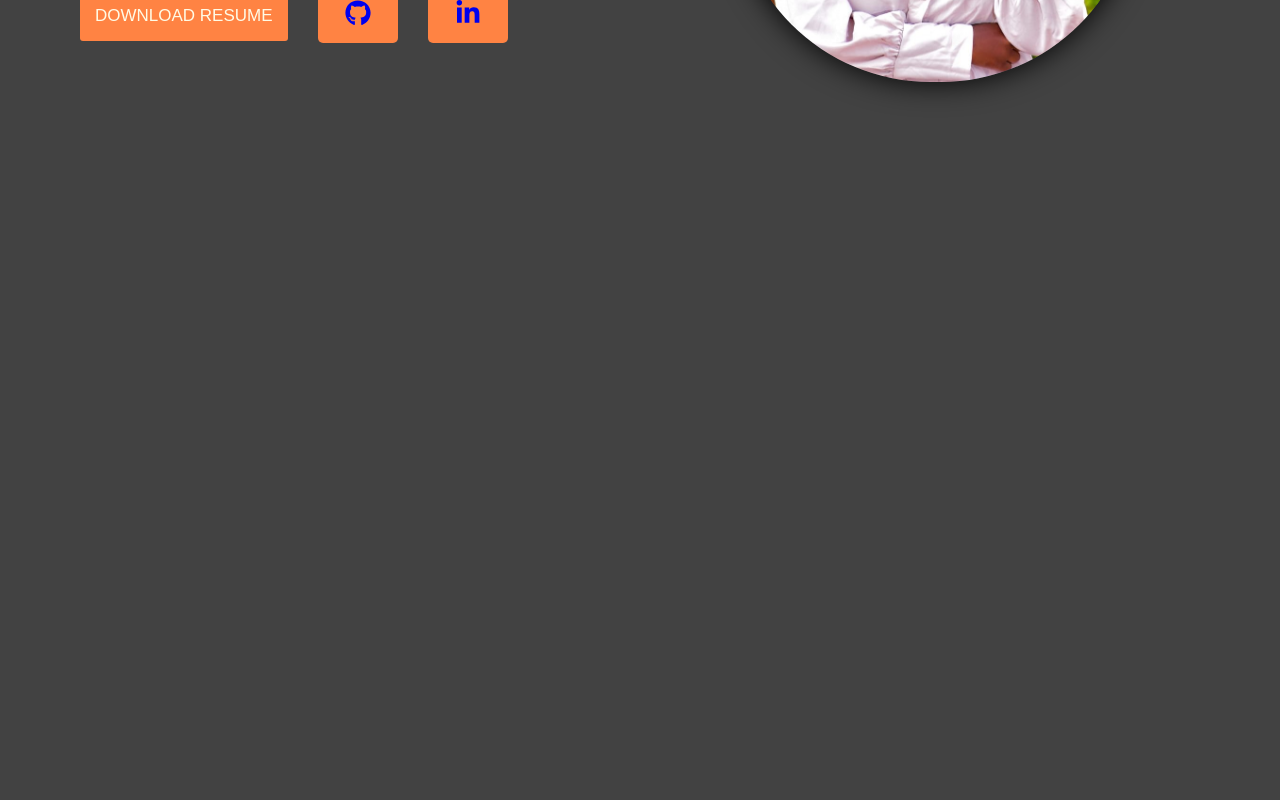
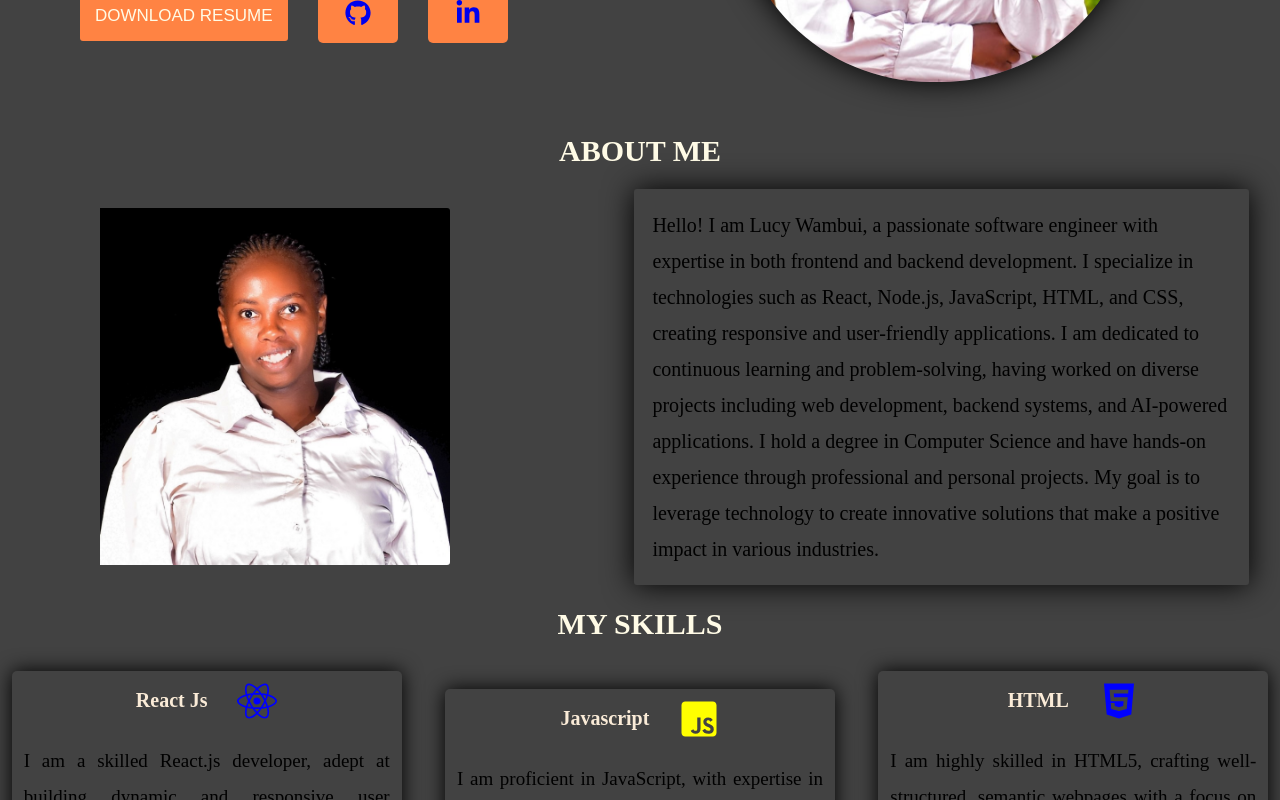
Before and after one commit to lwambon/my-portfolio, a React (Vite) app: page / in a window 1280 px wide. Shown: the part 420-1220 px from the top of the page. Before the commit the page ends 800 px from the top, so only its background shows below. Built offline with nearby package versions, Linux system fonts and the light colour scheme.

Commit message:
home section of my portofolio

```diff
--- a/src/App.jsx
+++ b/src/App.jsx
@@ -1,7 +1,7 @@
 import "./App.css";
 import { BrowserRouter, Routes, Route } from "react-router-dom";
 import Header from "./component/Header/Header";
-import Hero from "./component/Hero/Hero";
+import Home from "./component/Home/Home";
 import About from "./component/About/About";
 import Skills from "./component/Skills/Skills";
 
@@ -9,8 +9,8 @@ function App() {
   return (
     <BrowserRouter>
       <Header />
-      <Hero />
       <Routes>
+        <Route path="/" element={<Home />} />
         <Route path="/about" element={<About />} />
         <Route path="/skills" element={<Skills />} />
       </Routes>
--- /dev/null
+++ b/src/component/Home/Home.jsx
@@ -0,0 +1,15 @@
+import Hero from "../Hero/Hero";
+import About from "../About/About";
+import Skills from "../Skills/Skills";
+
+function Home() {
+  return (
+    <div>
+      <Hero />
+      <About />
+      <Skills />
+    </div>
+  );
+}
+
+export default Home;
```
